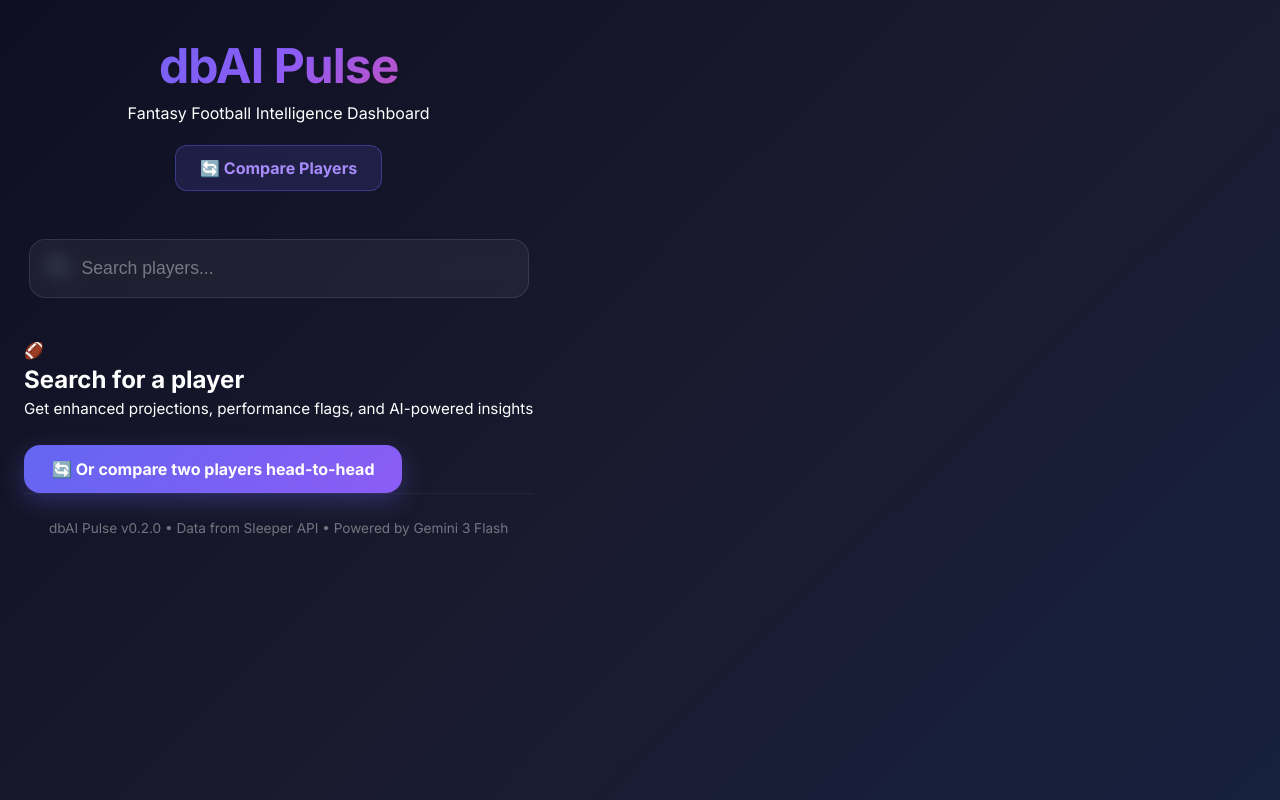
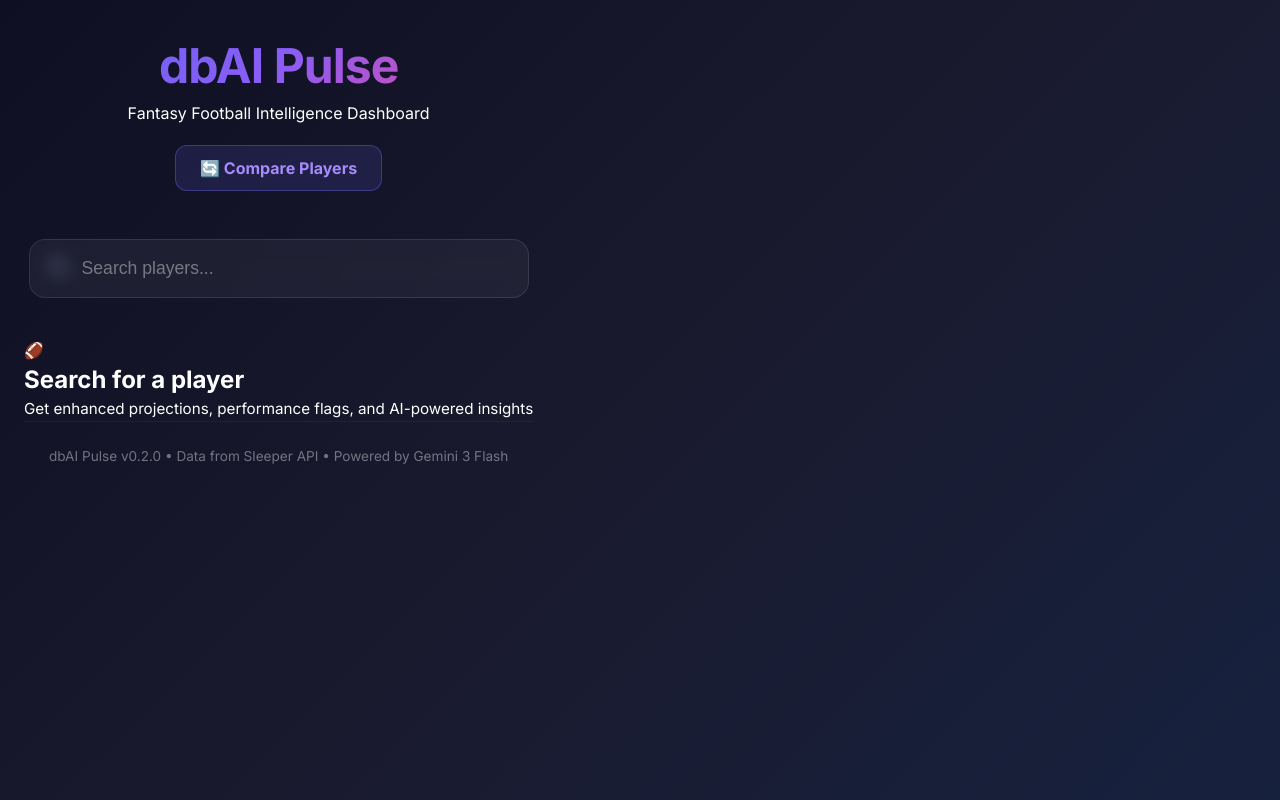
Before and after one commit to derekrbreese/dbai-pulse, a React (Vite) app in the folder frontend/: page / in a window 1280 px wide. Built offline with nearby package versions, Linux system fonts and the light colour scheme.

Commit message:
fix: Remove duplicate Compare button from empty state

```diff
--- a/frontend/src/App.jsx
+++ b/frontend/src/App.jsx
@@ -82,12 +82,6 @@ function App() {
             <div className="empty-icon">🏈</div>
             <h2>Search for a player</h2>
             <p>Get enhanced projections, performance flags, and AI-powered insights</p>
-            <button
-              className="compare-cta-button"
-              onClick={() => setShowComparison(true)}
-            >
-              🔄 Or compare two players head-to-head
-            </button>
           </div>
         )}
       </main>
```
